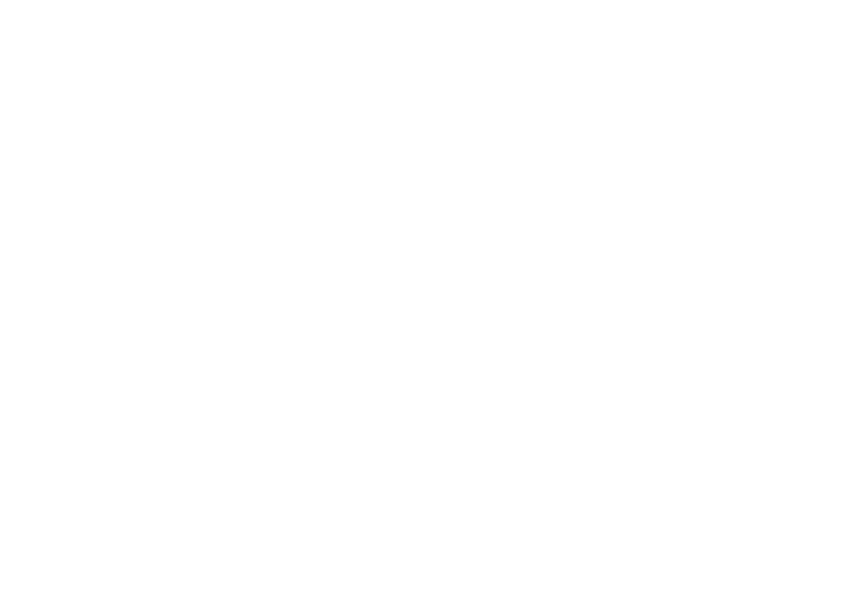
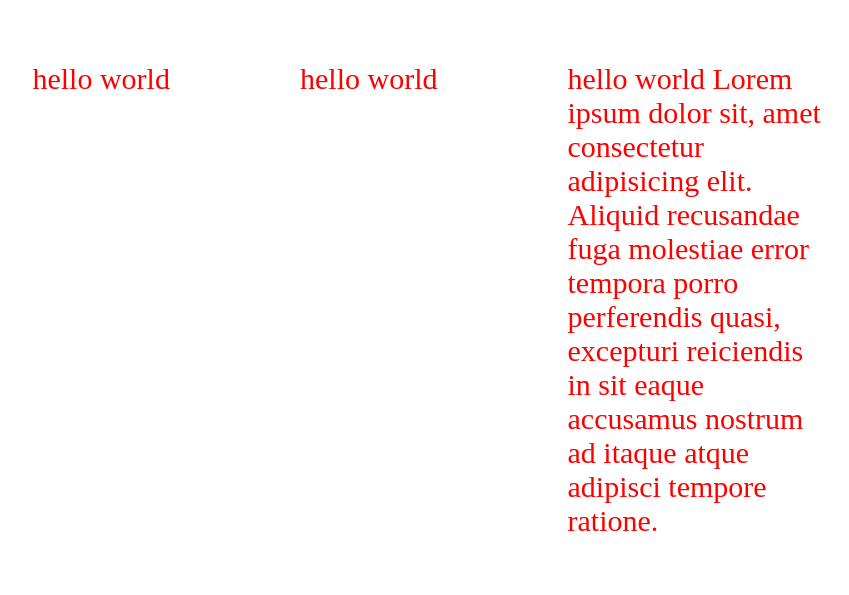
Before and after one commit to MrPeeBody/first-project, a plain HTML site: page index.html in a window 1280 px wide. Shown: the whole page, without its empty margins (211-1060 px from the left). Drawn offline with Linux system fonts and the light colour scheme.

Commit message:
стили добавлены

```diff
--- a/index.html
+++ b/index.html
@@ -1,5 +1,6 @@
 <!DOCTYPE html>
 <html lang="en">
+    <link rel="stylesheet" href="style.css">
 <head>
     <meta charset="UTF-8">
     <meta http-equiv="X-UA-Compatible" content="IE=edge">
@@ -7,6 +8,19 @@
     <title>Document</title>
 </head>
 <body>
+    <div class = 'container'>
+        <div class = "container__ch">
+            <p>hello world</p>
+        </div>
+        <div class = "container__ch">
+            <p>hello world</p>
+        </div>
+        <div class = "container__ch">
+            <p>hello world Lorem ipsum dolor sit, amet consectetur adipisicing elit. Aliquid recusandae fuga molestiae error tempora porro perferendis quasi, excepturi reiciendis in sit eaque accusamus nostrum ad itaque atque adipisci tempore ratione.</p>
+        </div>
+
+    </div>
+
 
 </body>
 </html>
--- a/style.css
+++ b/style.css
@@ -0,0 +1,22 @@
+
+
+p {
+    color: red;
+    font-size: 30px;
+}
+
+.container__ch {
+    border: 1px transparent dashed;
+    padding: 20px;
+    box-sizing: border-box;
+    max-width: 300px;
+}
+.container {
+    display: flex;
+    min-height: 200px;
+    justify-content: space-evenly;
+    border: 3px transparent dotted;
+    max-width: 80%;
+    margin: 0 auto;
+
+}
```
